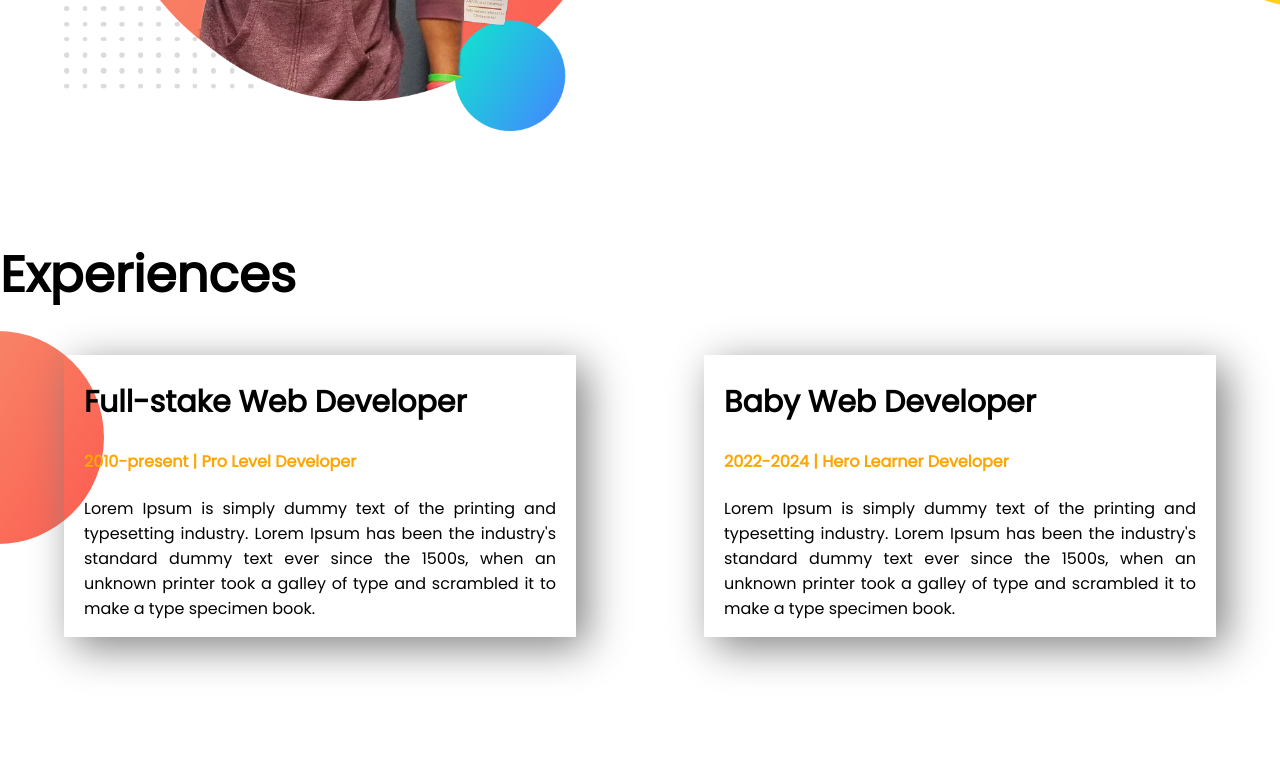
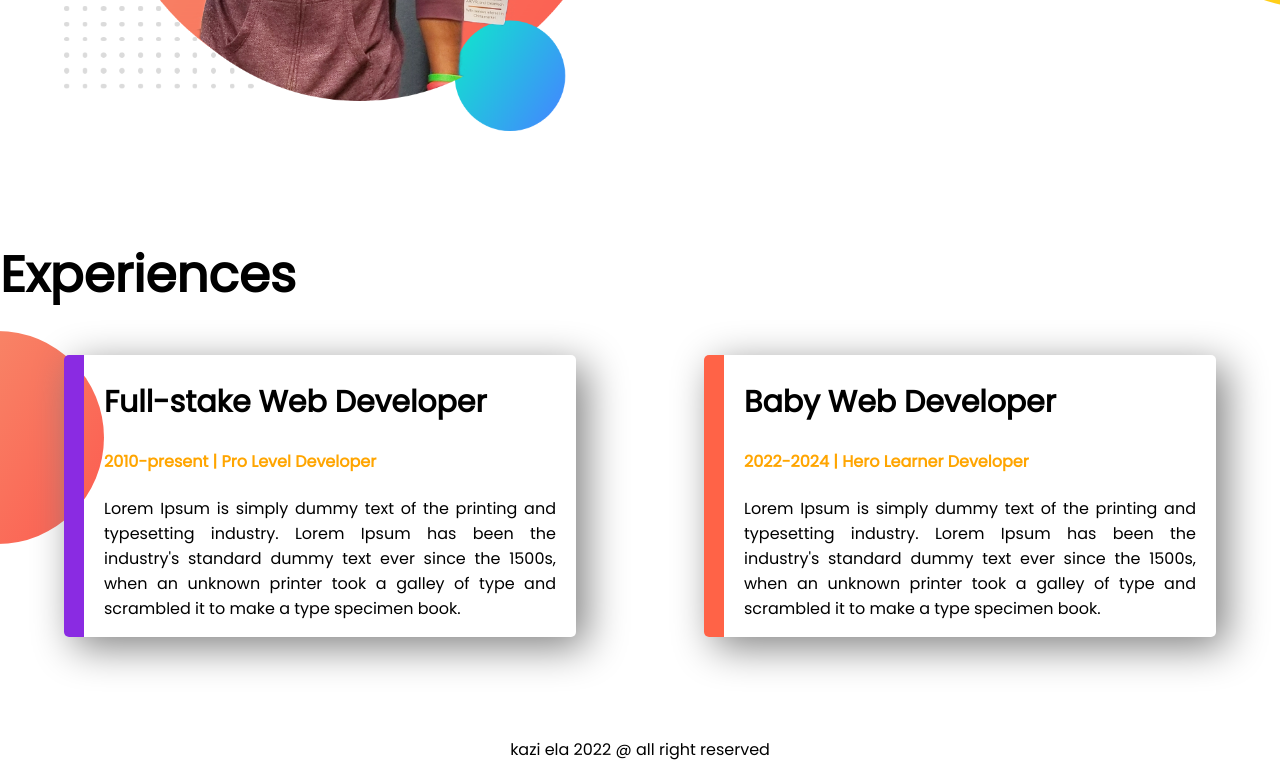
Before and after one commit to elamonii/developer-portfolio, a plain HTML site: page index.html in a window 1280 px wide. Shown: the part 1062-1840 px from the top of the page. Before the commit the page ends 1799 px from the top, so only its background shows below. Drawn offline with Linux system fonts and the light colour scheme.

Commit message:
experience

```diff
--- a/index.html
+++ b/index.html
@@ -62,7 +62,7 @@
     <section class="experience-area">
         <h1>Experiences</h1>
         <div class="flexible-container">
-            <div class="experience-item">
+            <div id="full-stack-developer" class="experience-item">
                 <h2>Full-stake Web Developer</h2>
                 <h4 class="orange-color">2010-present | Pro Level Developer</h4>
                 <p>Lorem Ipsum is simply dummy text of the printing and typesetting industry. Lorem Ipsum has been the
@@ -72,7 +72,7 @@
                     a type specimen
                     book.</p>
             </div>
-            <div class="experience-item">
+            <div id="baby-developer" class="experience-item">
                 <h2>Baby Web Developer</h2>
                 <h4 class="orange-color">2022-2024 | Hero Learner Developer</h4>
                 <p>Lorem Ipsum is simply dummy text of the printing and typesetting industry. Lorem Ipsum has been the
@@ -87,5 +87,8 @@
     </section>
 
 </body>
+<footer>
+    <p>kazi ela 2022 @ all right reserved</p>
+</footer>
 
 </html>
--- a/style.css
+++ b/style.css
@@ -68,6 +68,7 @@ h2 {
     padding-left: 20px;
     padding-right: 20px;
     text-align: justify;
+    border-radius: 5px;
 }
 
 .experience-area {
@@ -75,3 +76,15 @@ h2 {
     background-repeat: no-repeat;
     background-position: left;
 }
+
+#full-stack-developer {
+    border-left: 20px solid blueviolet;
+}
+
+#baby-developer {
+    border-left: 20px solid tomato;
+}
+
+footer p {
+    text-align: center;
+}
```
